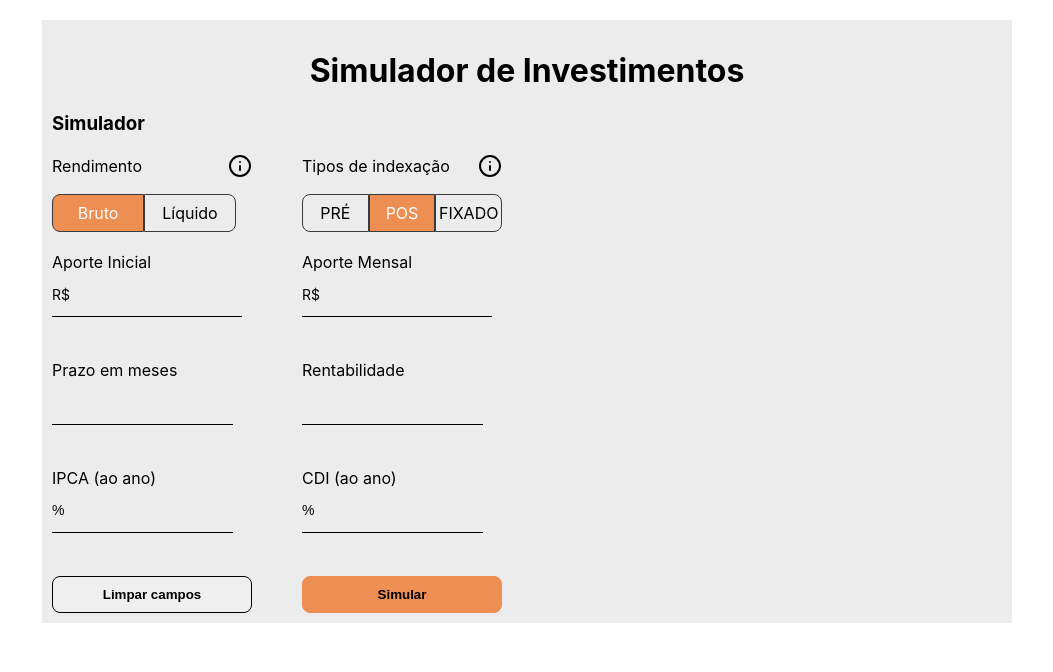
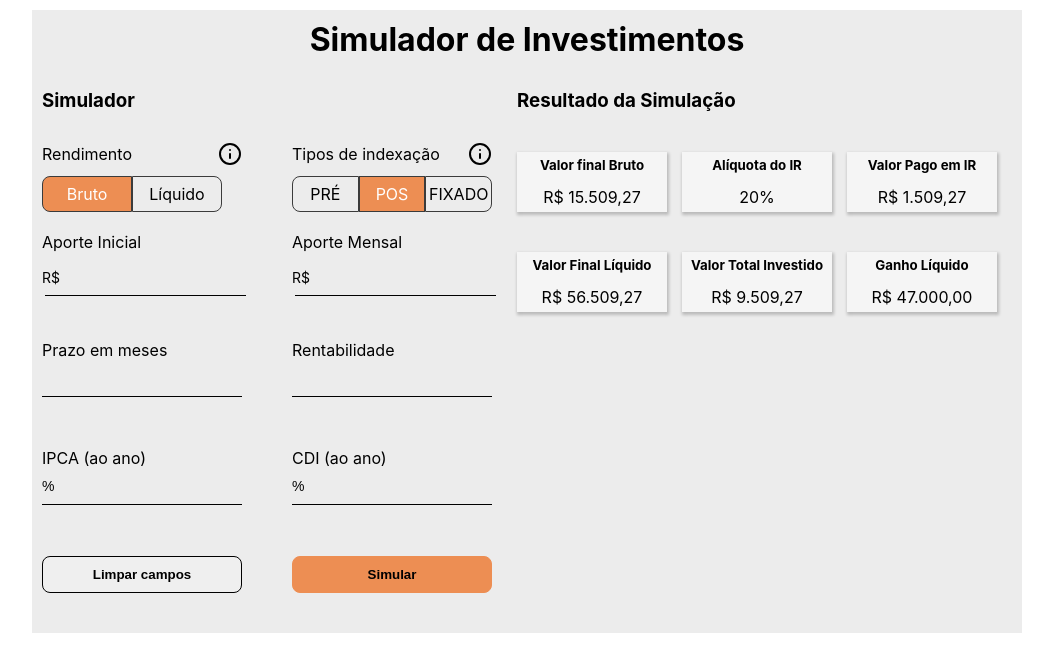
Before and after one commit to HortenciaCorts/investment, a React (Create React App) app in the folder frontend/: page / in a window 1280 px wide. Shown: the top 672 px of the page, without its empty margins (113-1166 px from the left). Built offline with nearby package versions, Linux system fonts and the light colour scheme; no server answers.

Commit message:
cards result

```diff
--- a/frontend/src/App.js
+++ b/frontend/src/App.js
@@ -1,9 +1,14 @@
+import SimulationResult from "./component/SimulationResult";
 import Simulator from "./component/Simulator";
 
 function App() {
   return (
-    <div>
-      <Simulator />
+    <div className="container">
+      <h1>Simulador de Investimentos</h1>
+      <div>
+        <Simulator />
+        <SimulationResult />
+      </div>
     </div>
   );
 }
--- /dev/null
+++ b/frontend/src/component/SimulationResult/index.js
@@ -0,0 +1,37 @@
+import './styles.css';
+
+const SimulationResult = () => {
+    return(
+        <div className="containerSimulationResult">
+            <h3>Resultado da Simulação</h3>
+            <div className="cardContainer">
+                <div className="card">
+                    <h5>Valor final Bruto</h5>
+                    R$ 15.509,27
+                </div>
+                <div className="card">
+                    <h5>Alíquota do IR</h5>
+                    20%
+                </div>
+                <div className="card">
+                    <h5>Valor Pago em IR</h5>
+                    R$ 1.509,27
+                </div>
+                <div className="card">
+                    <h5>Valor Final Líquido</h5>
+                    R$ 56.509,27
+                </div>
+                <div className="card">
+                    <h5>Valor Total Investido</h5>
+                    R$ 9.509,27
+                </div>
+                <div className="card">
+                    <h5>Ganho Líquido</h5>
+                    R$ 47.000,00
+                </div>
+            </div>
+        </div>
+    )
+}
+
+export default SimulationResult;
--- /dev/null
+++ b/frontend/src/component/SimulationResult/styles.css
@@ -0,0 +1,23 @@
+.containerSimulationResult{
+    padding-left: 25px;
+}
+.cardContainer{
+    display: flex;
+    align-items: center;
+    flex-wrap: wrap;
+    padding: 20px 0;
+}
+.card{
+    display: flex;
+    flex-direction: column;
+    align-items: center;
+    justify-content: space-between;
+
+    width: 150px;
+    height: 60px;
+    background-color: rgba(255, 255, 255, 0.459);
+
+    margin: 20px 15px 20px 0;
+    padding: 5px;
+    box-shadow: 1px 2px 3px 1px rgb(0 0 0 / 21%);
+}
--- a/frontend/src/component/Simulator/index.js
+++ b/frontend/src/component/Simulator/index.js
@@ -5,7 +5,6 @@ import './styles.css'
 const Simulator = () => {
     const [valueIpca, setValueIpca] = useState('');
     const [valueCdi, setValueCdi] = useState('');
-    const [value, setValue] = useState('');
 
     const getBack = async (resources) => {
         const api = await fetch(`http://localhost:3000/${resources}`);
@@ -22,8 +21,7 @@ const Simulator = () => {
     getBack('simulacoes')
 
     return (
-        <div className="container">
-            <h1>Simulador de Investimentos</h1>
+        <div className="containerSimulator">
             <h3>Simulador</h3>
             <div className='infos'>
                 <div className='form'>
--- a/frontend/src/component/Simulator/styles.css
+++ b/frontend/src/component/Simulator/styles.css
@@ -1,19 +1,26 @@
 .container{
-    max-width: 950px;
-    margin: 20px auto;
+    max-width: 990px;
+    margin: 10px auto;
     padding: 10px;
     background-color: rgb(236, 236, 236);
 }
-.container .infos{
+.container > div{
+    display: flex;
+    justify-content: space-between;
+
+    padding: 30px 0 10px 0;
+}
+.containerSimulator .infos{
     display: flex;
     align-items: center;
     justify-content: space-between;
     width: 450px;
 }
-.container .infos .form{
+.containerSimulator .infos .form{
     display: flex;
     flex-direction: column;
     width: 200px;
+    padding: 20px 0;
 }
 h1{
     text-align: center;
@@ -22,7 +29,7 @@ p{
     display: flex;
     align-items: center;
     justify-content: space-between;
-    margin-top: 0;
+    padding: 10px 0;
 }
 .active{
     background-color: #ED8E53;
@@ -49,11 +56,12 @@ p{
     border-radius: 0 8px 8px 0;
 }
 label{
-    padding: 20px 0;
+    margin: 20px 0;
     height: 68px;
 }
 span{
     position: absolute;
+    height: 50px;
 
     display: flex;
     align-items: center;
@@ -61,17 +69,19 @@ span{
 }
 span > input{
     position: relative;
-    right: 18px;
-    width: 170px;
+    right: 15px;
     padding-left: 20px;
 }
 input{
+    width: 100%;
+    font-size: 14px;
+    background: none;
+    padding: 10px 0;
+
     border: none;
     border-bottom: 1px solid black;
-    background: none;
     outline: none;
-    padding: 14px 0;
-    font-size: 14px;
+
 }
 input[type=number]::-webkit-inner-spin-button {
     -webkit-appearance: none;
--- a/frontend/src/index.css
+++ b/frontend/src/index.css
@@ -1,7 +1,9 @@
-body {
+*{
   margin: 0;
   padding: 0;
   box-sizing: border-box;
+}
+body {
   font-family: -apple-system, BlinkMacSystemFont, 'Segoe UI', 'Roboto', 'Oxygen',
     'Ubuntu', 'Cantarell', 'Fira Sans', 'Droid Sans', 'Helvetica Neue',
     sans-serif;
```
